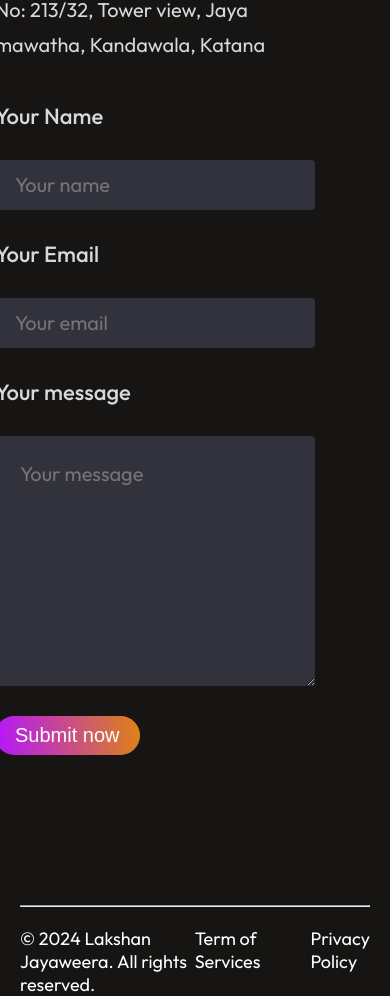
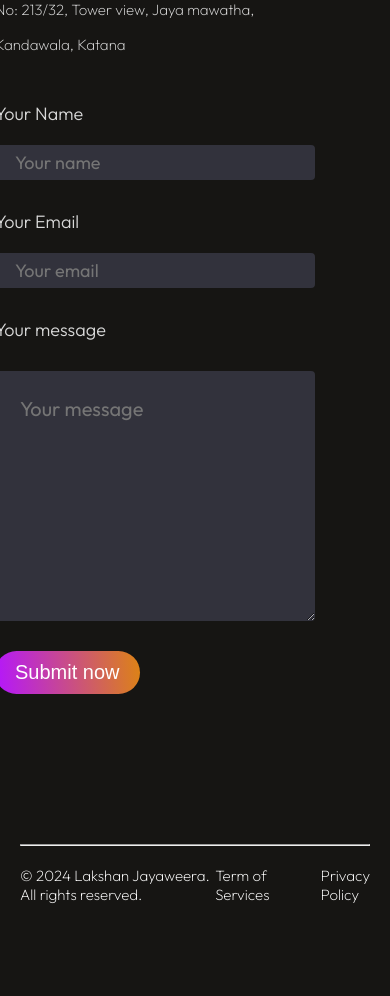
Before and after one commit to LakshanJayaweera426/Portfolio-, a React (Vite) app: page / in a window 390 px wide. Shown: the part 4890-5886 px from the top of the page. After the commit the page ends 5809 px from the top, so only its background shows below. Built offline with nearby package versions, Linux system fonts and the light colour scheme.

Commit message:
Updated contact and footer components

```diff
--- a/src/components/contact/Contact.css
+++ b/src/components/contact/Contact.css
@@ -119,6 +119,26 @@
     .contact-section{
         gap: 100px;
     }
+    .contact-left p{
+        font-size: 18px;
+        font-weight: 200;
+    }
+    .contact-detail p{
+        font-size: 15px;
+    }
+    .contact-right label{
+        font-size: 18px;
+        font-weight: 300;
+    }
+    .contact-right input{
+        font-size: 18px;
+        height: 35px;
+        margin-top: -10px;
+    }
+    .contact-right button{
+        font-size: 20px;
+        padding: 10px 20px;
+    }
 }
 @media(max-width:900px){
     .contact-section{
--- a/src/components/footer/Footer.css
+++ b/src/components/footer/Footer.css
@@ -63,3 +63,13 @@
     transform: scale(1.1);
     transition: 0.3s;
 }
+@media(max-width:1100px){
+    .footer-bottom-left {
+        font-size: 15px;
+        font-weight: 200;
+    }
+    .footer-bottom-right {
+        font-size: 15px;
+        font-weight: 200;
+    }
+}
```
